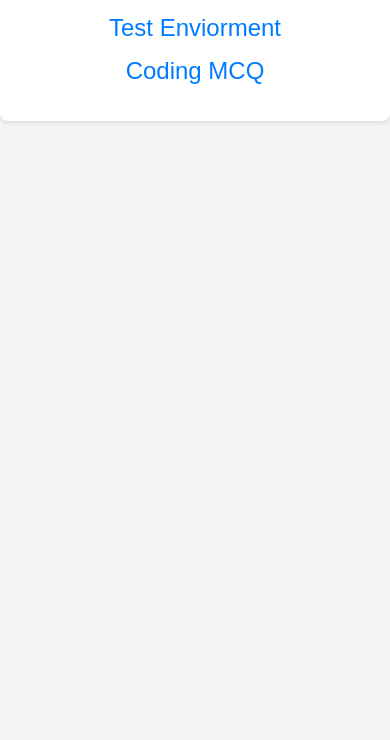
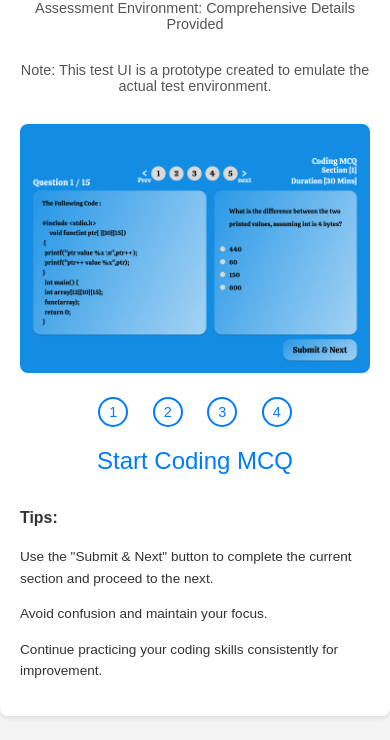
Before and after one commit to ommibhatt/placement-questions-archive, a plain HTML site: page Global_Logic/index.html in a window 390 px wide. Shown: the part 104-844 px from the top of the page. Drawn offline with Linux system fonts and the light colour scheme.

Commit message:
update Global Logic

```diff
--- a/Global_Logic/index.html
+++ b/Global_Logic/index.html
@@ -24,6 +24,7 @@
         h1 {
             text-align: center;
             margin-bottom: 20px;
+            font-size: 2.5em;
         }
 
         p.description {
@@ -33,6 +34,42 @@
             color: #555;
         }
 
+        .image-container {
+            text-align: center;
+            margin-bottom: 20px;
+            position: relative;
+        }
+
+        .image-container img {
+            width: 100%;
+            height: auto;
+            border-radius: 8px;
+            max-width: 600px;
+        }
+
+        .image-buttons {
+            text-align: center;
+            margin-top: 20px;
+        }
+
+        .image-buttons button {
+            width: 40px;
+            height: 40px;
+            border-radius: 50%;
+            border: 2px solid #007bff;
+            background-color: white;
+            color: #007bff;
+            font-size: 1em;
+            margin: 0 10px;
+            cursor: pointer;
+            transition: background-color 0.3s ease, color 0.3s ease;
+        }
+
+        .image-buttons button:hover {
+            background-color: #007bff;
+            color: white;
+        }
+
         ul {
             list-style-type: none;
             padding: 0;
@@ -40,29 +77,105 @@
         }
 
         li {
-            margin: 15px 0;
+            margin: 20px 0;
         }
 
         a {
             text-decoration: none;
             color: #007bff;
-            font-size: 1.5em;
+            font-size: 1.7em;
             transition: color 0.3s ease;
         }
 
         a:hover {
             color: #0056b3;
         }
+
+        .tips {
+            margin-top: 30px;
+            font-size: 1em;
+            line-height: 1.6;
+            color: #333;
+        }
+
+        /* Responsive Styles */
+        @media (max-width: 768px) {
+            h1 {
+                font-size: 2em;
+            }
+
+            p.description {
+                font-size: 1em;
+                margin-bottom: 30px;
+            }
+
+            .image-container img {
+                max-width: 100%;
+            }
+
+            .image-buttons button {
+                width: 30px;
+                height: 30px;
+                font-size: 0.9em;
+            }
+
+            a {
+                font-size: 1.5em;
+            }
+
+            .tips {
+                font-size: 0.9em;
+            }
+        }
+
+        @media (max-width: 480px) {
+            h1 {
+                font-size: 1.5em;
+            }
+
+            p.description {
+                font-size: 0.9em;
+            }
+
+            .tips {
+                font-size: 0.85em;
+            }
+        }
     </style>
 </head>
 <body>
     <div class="container">
         <h1>Global Logic</h1>
+        <p class="description">Assessment Environment: Comprehensive Details Provided</p>
+        <p class="description">Note: This test UI is a prototype created to emulate the actual test environment.</p>
+
+        <div class="image-container">
+            <img id="mainImage" src="Page 1.png" alt="Page 1">
+        </div>
+
+        <div class="image-buttons">
+            <button onclick="switchImage('Page 1.png')">1</button>
+            <button onclick="switchImage('Page 2.png')">2</button>
+            <button onclick="switchImage('Page 3.png')">3</button>
+            <button onclick="switchImage('Page 4.png')">4</button>
+        </div>
+
         <ul>
-            <li><a href="ui.html">Test Enviorment</a></li>
-            <li><a href="test.html">Coding MCQ</a></li>
+            <li><a href="test.html">Start Coding MCQ</a></li>
         </ul>
-        </p>
+
+        <div class="tips">
+            <h3>Tips:</h3>
+            <p>Use the "Submit & Next" button to complete the current section and proceed to the next.</p>
+            <p>Avoid confusion and maintain your focus.</p>
+            <p>Continue practicing your coding skills consistently for improvement.</p>
+        </div>
     </div>
+
+    <script>
+        function switchImage(imageName) {
+            document.getElementById('mainImage').src = imageName;
+        }
+    </script>
 </body>
 </html>
```
